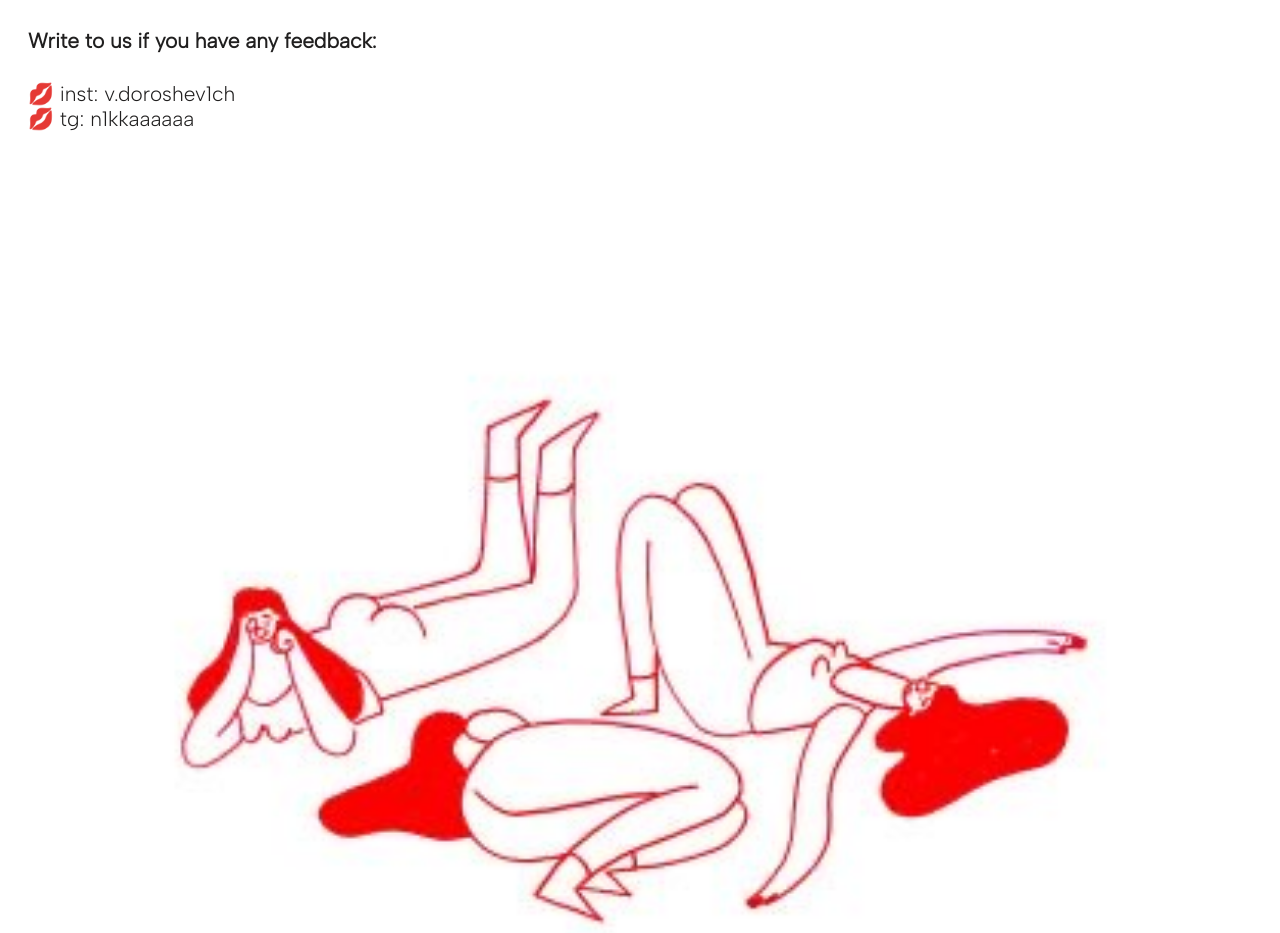
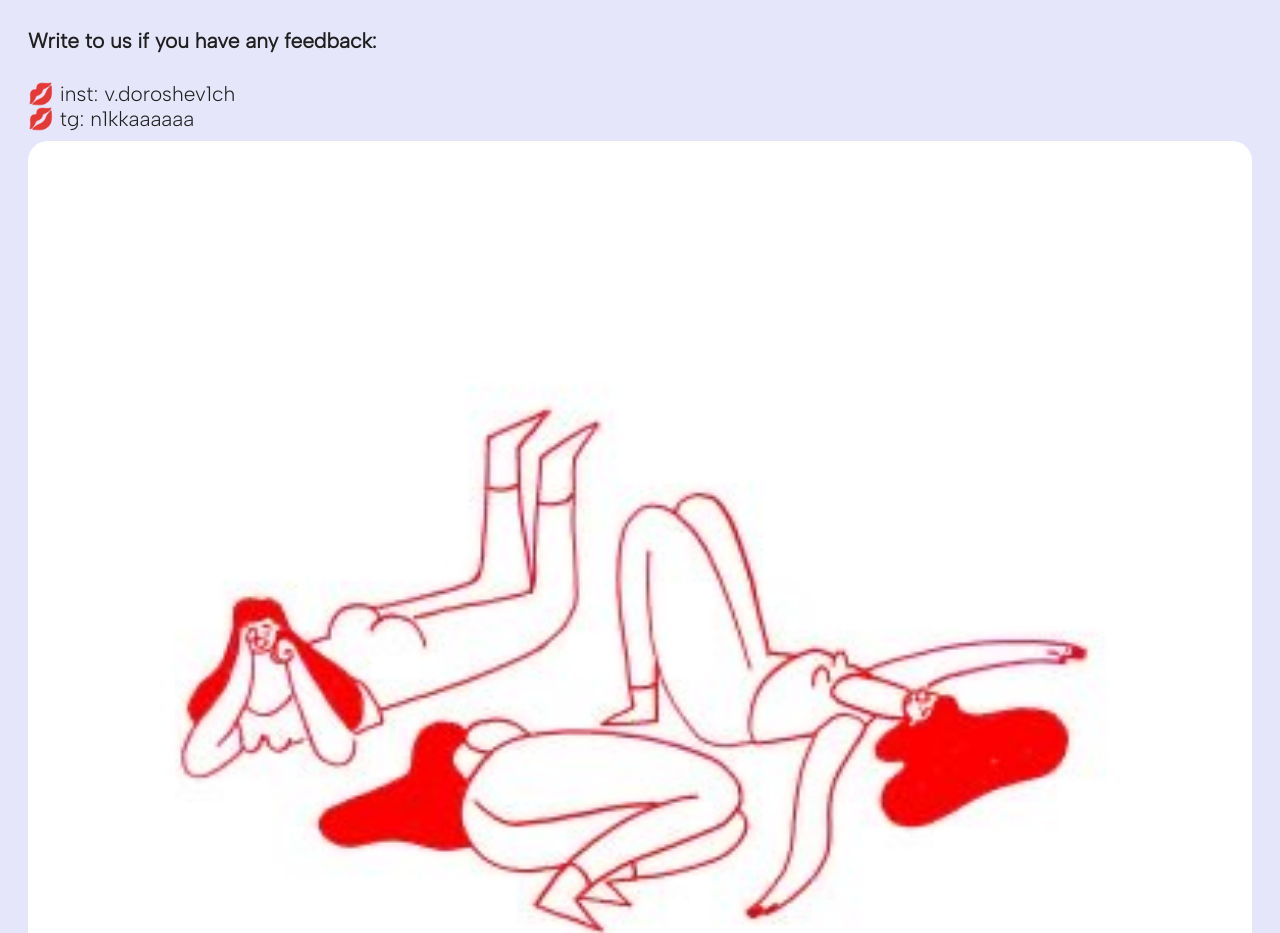
Before and after one commit to doroshev1ch/meditation-project, a website: page index.html in a window 1280 px wide. Shown: the part 1600-2533 px from the top of the page. Drawn offline with nearby package versions, Linux system fonts and the light colour scheme.

Commit message:
feat: add some functional

```diff
--- a/index.html
+++ b/index.html
@@ -72,7 +72,7 @@
                 <a href=""></a>
             </div>
             <div class="left-column">
-                <img src="./assets/image/IMG_0117.JPG" alt="chill">
+                <img class="contact-img" src="./assets/image/IMG_0117.JPG" alt="chill">
             </div>
         </div>
     </footer>
--- a/style/style.css
+++ b/style/style.css
@@ -4,6 +4,7 @@
     color: rgb(32, 31, 31);
 }
 body {
+    background-color: lavender;
     font-family: Albert-light;
     font-size: 1.3rem;
 }
@@ -120,6 +121,10 @@ img {
     display: flex;
     align-items: center;
 }
+.contact-img {
+    margin-top: 10px;
+    border-radius: 20px;
+}
 @media (max-width: 768px) {
     body {
         font-size: 1rem;
```
